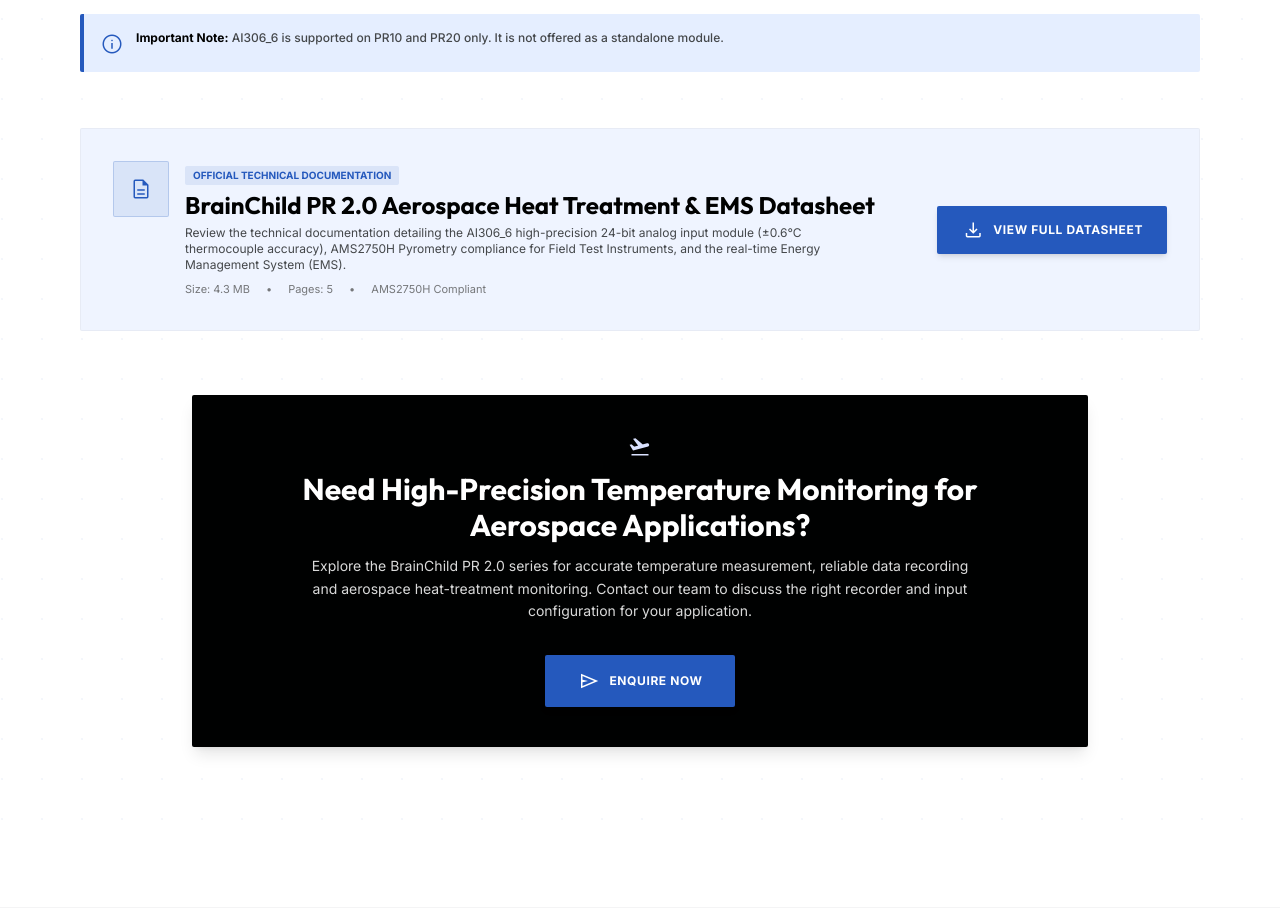
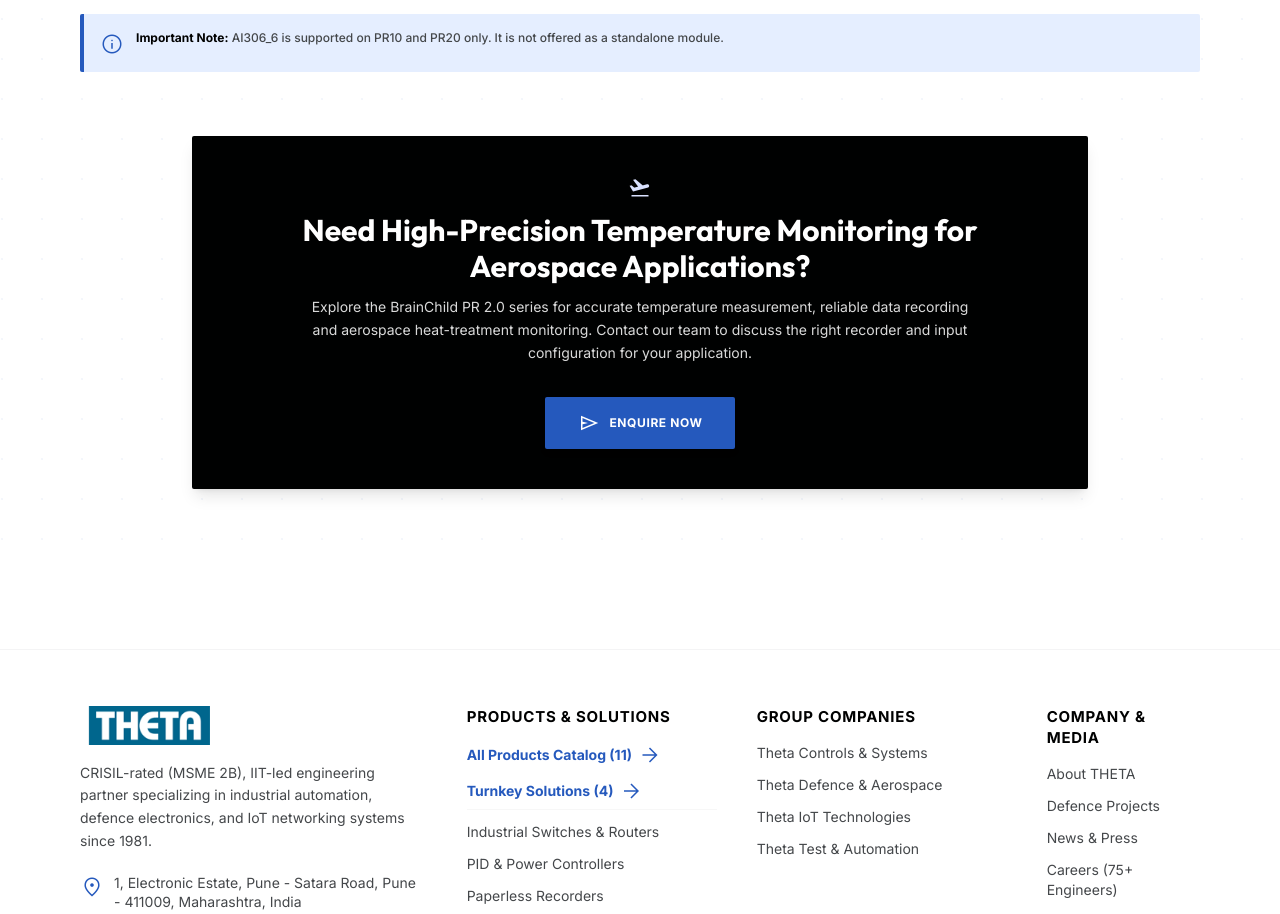
Before and after one commit to vrushabh-digraje/Theta, a React (Vite) app: page /products/paperless-recorders/aerospace-pr-2-0 in a window 1280 px wide. Shown: the part 2400-3314 px from the top of the page. Built offline with nearby package versions, Linux system fonts and the light colour scheme.

Commit message:
Remove documentation download banner section from product detail pages

```diff
--- a/src/pages/AerospacePRDetail.tsx
+++ b/src/pages/AerospacePRDetail.tsx
@@ -416,48 +416,6 @@ export const AerospacePRDetail: FC = () => {
         </div>
       </section>
 
-      {/* Official Documentation Section */}
-      <section className="max-w-[1440px] mx-auto px-4 sm:px-6 lg:px-frame-margin mt-14">
-        <div className="bg-surface-container-low border border-outline-variant/20 rounded-xs p-6 sm:p-8">
-          <div className="flex flex-col md:flex-row md:items-center justify-between gap-6">
-            <div className="flex items-start gap-4">
-              <div className="w-14 h-14 rounded-xs bg-secondary/10 text-secondary flex items-center justify-center shrink-0 border border-secondary/20">
-                <span className="material-symbols-outlined text-3xl">description</span>
-              </div>
-              <div>
-                <span className="bg-secondary/10 text-secondary text-[10px] font-bold uppercase px-2 py-0.5 rounded-xs inline-block mb-1">
-                  Official Technical Documentation
-                </span>
-                <h3 className="font-display text-xl sm:text-2xl font-bold text-primary">
-                  BrainChild PR 2.0 Aerospace Heat Treatment & EMS Datasheet
-                </h3>
-                <p className="font-body text-xs text-on-surface-variant mt-1 max-w-2xl">
-                  Review the technical documentation detailing the AI306_6 high-precision 24-bit analog input module (±0.6°C thermocouple accuracy), AMS2750H Pyrometry compliance for Field Test Instruments, and the real-time Energy Management System (EMS).
-                </p>
-                <div className="flex items-center gap-4 text-[11px] font-body text-outline mt-2">
-                  <span>Size: 4.3 MB</span>
-                  <span>•</span>
-                  <span>Pages: 5</span>
-                  <span>•</span>
-                  <span>AMS2750H Compliant</span>
-                </div>
-              </div>
-            </div>
-
-            <div className="flex items-center gap-3 shrink-0">
-              <a
-                href="/documents/recorders/BrainChild_PR20_Aerospace_Catalog.pdf"
-                target="_blank"
-                rel="noopener noreferrer"
-                className="px-6 py-3 bg-secondary hover:bg-secondary-dark text-white font-body text-xs font-bold uppercase tracking-wider rounded-xs shadow-md transition-colors flex items-center gap-2"
-              >
-                <span className="material-symbols-outlined text-[18px]">file_download</span>
-                <span>View Full Datasheet</span>
-              </a>
-            </div>
-          </div>
-        </div>
-      </section>
 
       {/* Enquiry Section */}
       <section className="max-w-[1440px] mx-auto px-4 sm:px-6 lg:px-frame-margin mt-16">
--- a/src/pages/PRSeriesDetail.tsx
+++ b/src/pages/PRSeriesDetail.tsx
@@ -555,48 +555,6 @@ export const PRSeriesDetail: FC = () => {
         </div>
       </section>
 
-      {/* Official Documentation Section */}
-      <section className="max-w-[1440px] mx-auto px-4 sm:px-6 lg:px-frame-margin mt-14">
-        <div className="bg-surface-container-low border border-outline-variant/20 rounded-xs p-6 sm:p-8">
-          <div className="flex flex-col md:flex-row md:items-center justify-between gap-6">
-            <div className="flex items-start gap-4">
-              <div className="w-14 h-14 rounded-xs bg-secondary/10 text-secondary flex items-center justify-center shrink-0 border border-secondary/20">
-                <span className="material-symbols-outlined text-3xl">description</span>
-              </div>
-              <div>
-                <span className="bg-secondary/10 text-secondary text-[10px] font-bold uppercase px-2 py-0.5 rounded-xs inline-block mb-1">
-                  Official Technical Documentation
-                </span>
-                <h3 className="font-display text-xl sm:text-2xl font-bold text-primary">
-                  BrainChild PR Series Technical Specifications & Datasheet
-                </h3>
-                <p className="font-body text-xs text-on-surface-variant mt-1 max-w-2xl">
-                  Review the complete 15-page manufacturer documentation covering PR10, PR20 & PR30 models, PC201 PID specifications, math channels, external communication tables, and order codes.
-                </p>
-                <div className="flex items-center gap-4 text-[11px] font-body text-outline mt-2">
-                  <span>Size: 6.2 MB</span>
-                  <span>•</span>
-                  <span>Pages: 15</span>
-                  <span>•</span>
-                  <span>Version: V1.04</span>
-                </div>
-              </div>
-            </div>
-
-            <div className="flex items-center gap-3 shrink-0">
-              <a
-                href="/documents/recorders/BrainChild_PR_Series_Brochure.pdf"
-                target="_blank"
-                rel="noopener noreferrer"
-                className="px-6 py-3 bg-secondary hover:bg-secondary-dark text-white font-body text-xs font-bold uppercase tracking-wider rounded-xs shadow-md transition-colors flex items-center gap-2"
-              >
-                <span className="material-symbols-outlined text-[18px]">file_download</span>
-                <span>View Full Datasheet</span>
-              </a>
-            </div>
-          </div>
-        </div>
-      </section>
 
       {/* Product Enquiry Section */}
       <section className="max-w-[1440px] mx-auto px-4 sm:px-6 lg:px-frame-margin mt-14">
--- a/src/pages/THPLRSeriesDetail.tsx
+++ b/src/pages/THPLRSeriesDetail.tsx
@@ -574,48 +574,6 @@ export const THPLRSeriesDetail: FC = () => {
         </div>
       </section>
 
-      {/* Official Documentation Section */}
-      <section className="max-w-[1440px] mx-auto px-4 sm:px-6 lg:px-frame-margin mt-14">
-        <div className="bg-surface-container-low border border-outline-variant/20 rounded-xs p-6 sm:p-8">
-          <div className="flex flex-col md:flex-row md:items-center justify-between gap-6">
-            <div className="flex items-start gap-4">
-              <div className="w-14 h-14 rounded-xs bg-secondary/10 text-secondary flex items-center justify-center shrink-0 border border-secondary/20">
-                <span className="material-symbols-outlined text-3xl">description</span>
-              </div>
-              <div>
-                <span className="bg-secondary/10 text-secondary text-[10px] font-bold uppercase px-2 py-0.5 rounded-xs inline-block mb-1">
-                  Official Technical Documentation
-                </span>
-                <h3 className="font-display text-xl sm:text-2xl font-bold text-primary">
-                  TH-PLR Series Technical Specifications & Hardware Modules
-                </h3>
-                <p className="font-body text-xs text-on-surface-variant mt-1 max-w-2xl">
-                  Review the complete 22-page engineering documentation covering TH-PLR-99 and TH-PLR-141 hardware, power supplies (PS32, PS42), communication cards (ACM, ETU), full I/O module specifications, and ordering code matrix.
-                </p>
-                <div className="flex items-center gap-4 text-[11px] font-body text-outline mt-2">
-                  <span>Size: 2.4 MB</span>
-                  <span>•</span>
-                  <span>Pages: 22</span>
-                  <span>•</span>
-                  <span>Modular Architecture</span>
-                </div>
-              </div>
-            </div>
-
-            <div className="flex items-center gap-3 shrink-0">
-              <a
-                href="/documents/recorders/TH-PLR-Paperless_Recorder.pdf"
-                target="_blank"
-                rel="noopener noreferrer"
-                className="px-6 py-3 bg-secondary hover:bg-secondary-dark text-white font-body text-xs font-bold uppercase tracking-wider rounded-xs shadow-md transition-colors flex items-center gap-2"
-              >
-                <span className="material-symbols-outlined text-[18px]">file_download</span>
-                <span>View Full Datasheet</span>
-              </a>
-            </div>
-          </div>
-        </div>
-      </section>
 
       {/* Product Enquiry Section */}
       <section className="max-w-[1440px] mx-auto px-4 sm:px-6 lg:px-frame-margin mt-14">
```
